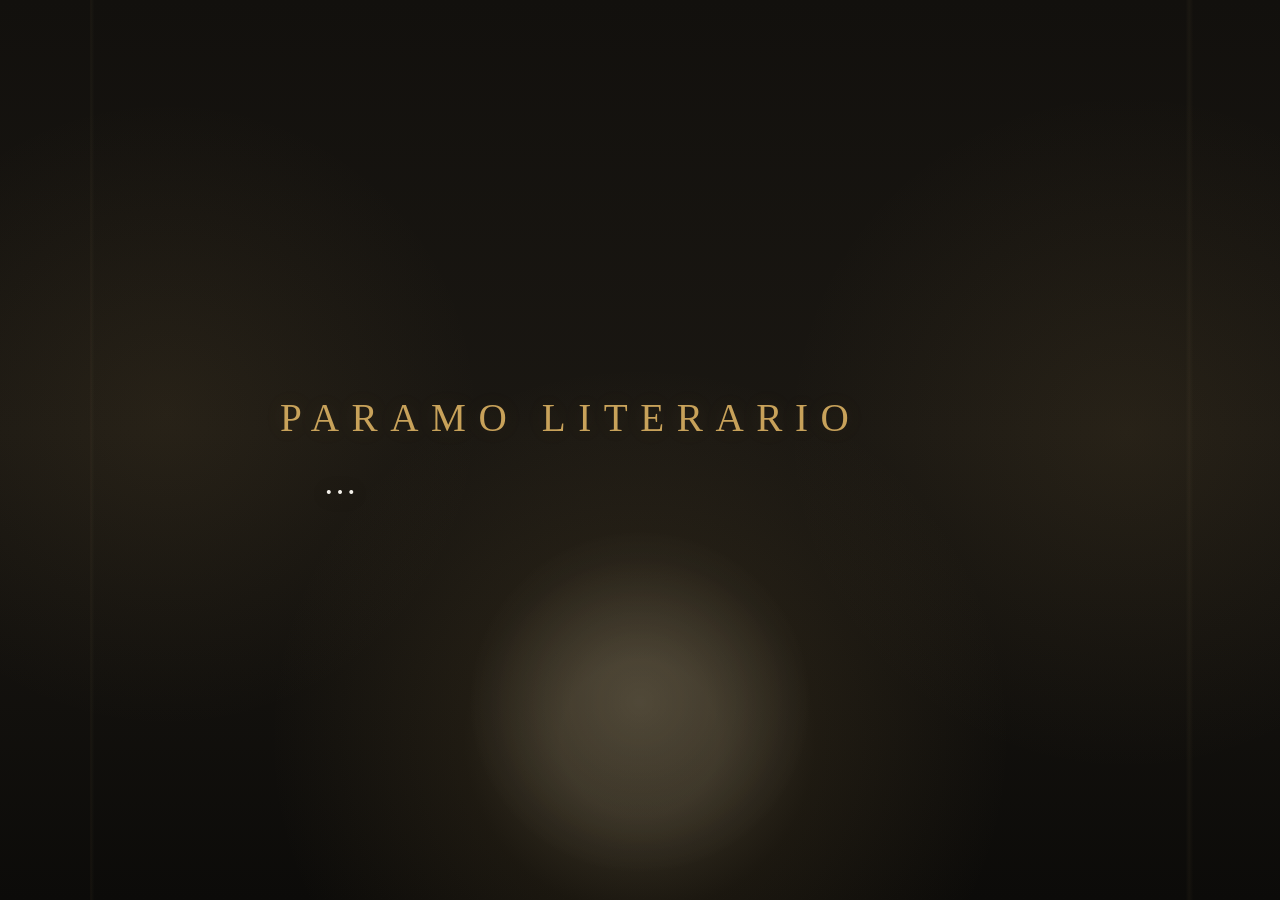
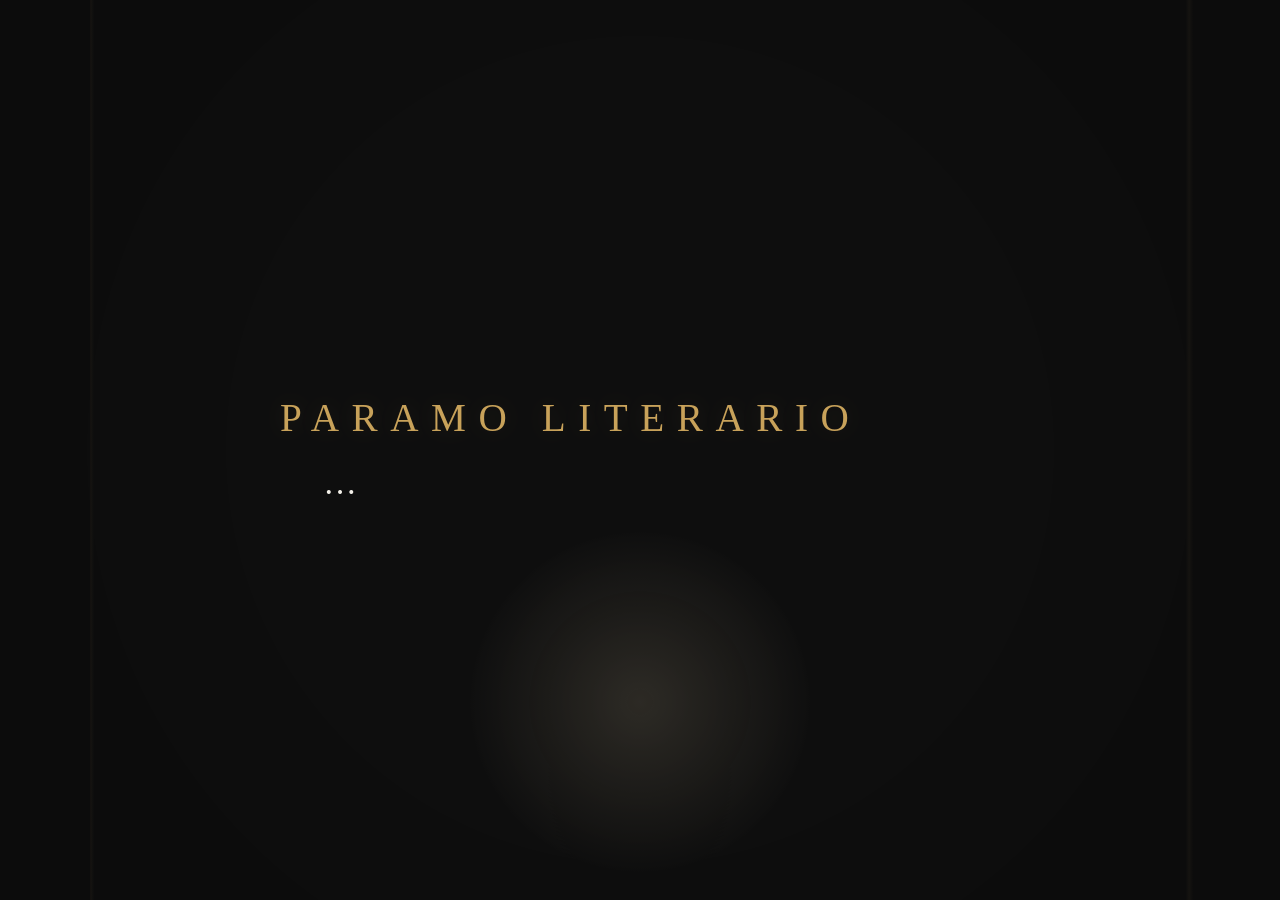

ajusta fondo completo y tarjeta translucida

--- a/style.css
+++ b/style.css
@@ -24,10 +24,11 @@ body {
   min-height: 100dvh;
   font-family: 'Inter', system-ui, -apple-system, BlinkMacSystemFont, 'Segoe UI', sans-serif;
   background:
-    radial-gradient(circle at 50% 82%, rgba(222, 194, 135, 0.18) 0 8%, rgba(200, 162, 90, 0.08) 18%, transparent 38%),
-    radial-gradient(circle at 13% 46%, rgba(200, 162, 90, 0.08), transparent 26%),
-    radial-gradient(circle at 88% 48%, rgba(200, 162, 90, 0.08), transparent 28%),
-    linear-gradient(180deg, #12100d 0%, #1a1712 48%, #0c0b09 100%);
+    linear-gradient(rgba(0, 0, 0, 0.18), rgba(0, 0, 0, 0.18)),
+    url("backgrounds/paramodia.png");
+  background-size: cover;
+  background-position: center;
+  background-repeat: no-repeat;
   color: var(--text);
   display: flex;
   align-items: center;
@@ -171,11 +172,8 @@ h1 {
   padding-right: clamp(1.2rem, 4.2vw, 3.2rem);
   border-radius: 14px;
   background:
-    linear-gradient(180deg, rgba(24, 22, 18, 0.62), rgba(20, 18, 15, 0.76)),
-    url("backgrounds/paramodia.png");
-  background-size: cover;
-  background-position: center center;
-  background-repeat: no-repeat;
+    linear-gradient(180deg, rgba(40, 29, 20, 0.86), rgba(24, 18, 13, 0.9)),
+    radial-gradient(circle at 50% 0%, rgba(200, 162, 90, 0.12), transparent 42%);
   border: 1px solid rgba(200, 162, 90, 0.42);
   box-shadow: 0 28px 72px rgba(0, 0, 0, 0.42), inset 0 0 54px rgba(200, 162, 90, 0.035);
   overflow: hidden;
@@ -184,11 +182,8 @@ h1 {
 
 body.night-fall #quote-card {
   background:
-    linear-gradient(180deg, rgba(18, 15, 20, 0.68), rgba(13, 10, 16, 0.82)),
-    url("backgrounds/paramonoche.png");
-  background-size: cover;
-  background-position: center center;
-  background-repeat: no-repeat;
+    linear-gradient(180deg, rgba(26, 18, 15, 0.88), rgba(13, 10, 16, 0.92)),
+    radial-gradient(circle at 50% 0%, rgba(246, 234, 199, 0.1), transparent 42%);
 }
 
 blockquote {
@@ -492,6 +487,12 @@ body.night-fall .quote-action-icon {
 
 body.night-fall {
   color-scheme: dark;
+  background:
+    linear-gradient(rgba(0, 0, 0, 0.32), rgba(0, 0, 0, 0.32)),
+    url("backgrounds/paramonoche.png");
+  background-size: cover;
+  background-position: center;
+  background-repeat: no-repeat;
   background-color: var(--sand-night);
   color: var(--text-night);
 }
